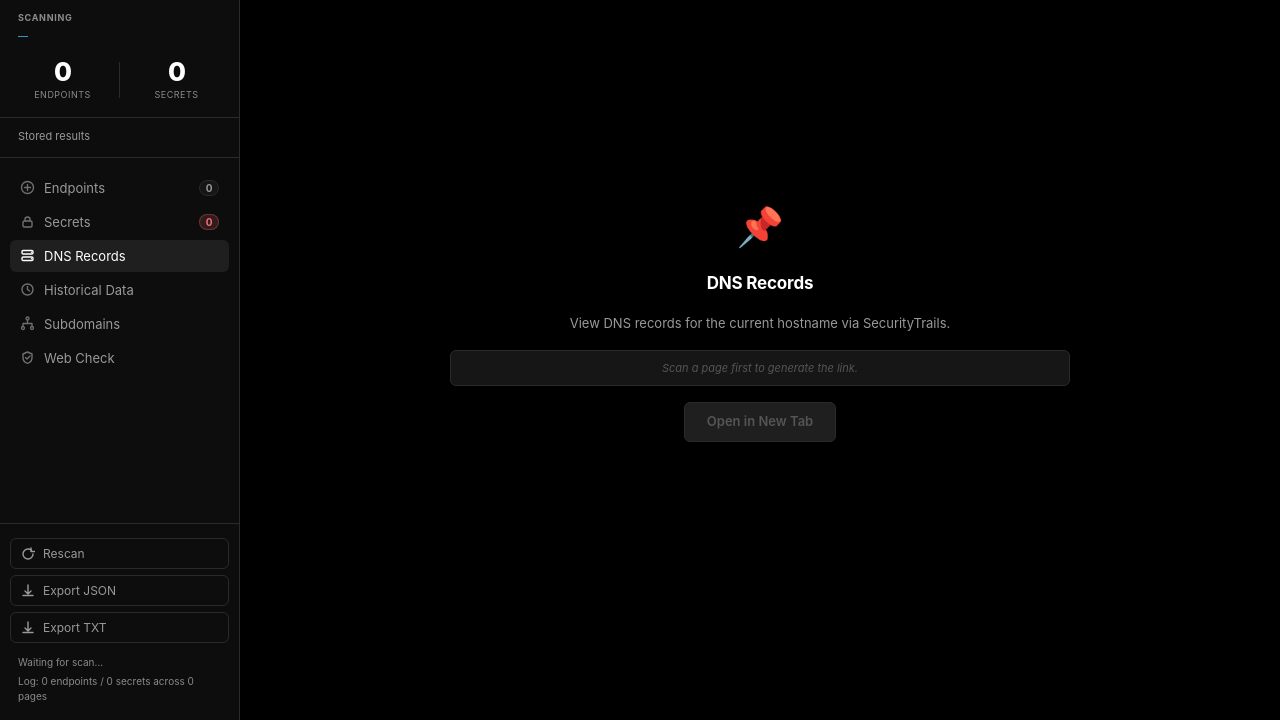
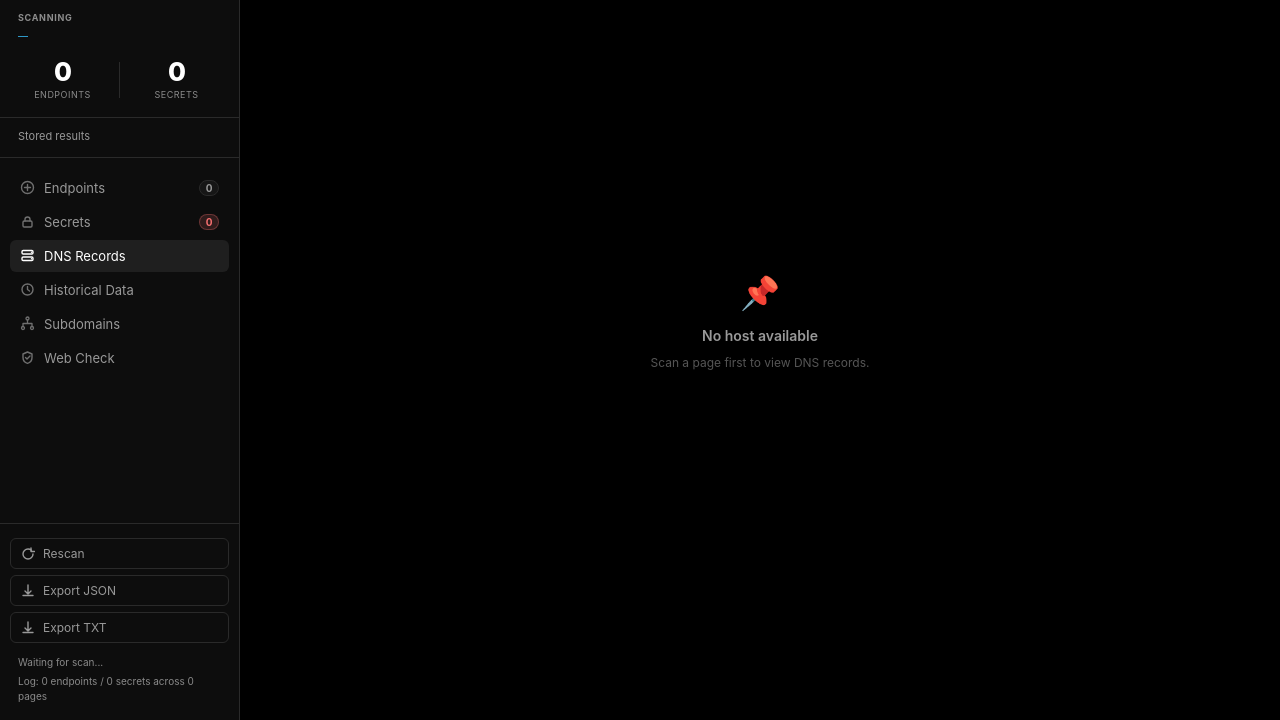
Before and after one commit to kboykov/secretsauce, a browser extension: page app.html in a window 1280 px wide. Both pictures are taken after a click on the button "DNS Records". Shown: the part 80-800 px from the top of the page. Drawn offline with Linux system fonts and the light colour scheme.

Commit message:
Strip X-Frame-Options/CSP to enable iframe embedding of external tools
Chrome MV3: declarativeNetRequest static ruleset (rules/frame_rules.json)
removes x-frame-options and content-security-policy response headers for
sub_frame requests to securitytrails.com and web-check.xyz.

Firefox MV2: webRequest onHeadersReceived listener with blocking mode
does the same for the same domains. Adds webRequest + webRequestBlocking
permissions to the Firefox manifest.

Reverts tab panels back to iframes now that header stripping is in place.

```diff
--- a/app.css
+++ b/app.css
@@ -720,78 +720,31 @@ html, body {
   transform: rotate(90deg);
 }
 
-/* ── External tab panels ───────────────────────────────────────────────── */
-.ext-tab {
+/* ── Iframe panels ─────────────────────────────────────────────────────── */
+.panel-iframe {
+  flex: 1;
+  width: 100%;
+  border: none;
+  background: var(--b0);
+  min-height: 0;
+  display: block;
+}
+
+.panel-iframe.hidden { display: none; }
+
+.panel-iframe-msg {
   flex: 1;
   display: flex;
   flex-direction: column;
   align-items: center;
   justify-content: center;
-  gap: 16px;
-  padding: 40px 60px;
+  gap: 8px;
+  padding: 60px 20px;
+  color: var(--w4);
   text-align: center;
 }
 
-.ext-tab-icon { font-size: 38px; }
-
-.ext-tab-title {
-  font-size: 17px;
-  font-weight: 700;
-  color: var(--w);
-  letter-spacing: -0.2px;
-}
-
-.ext-tab-desc {
-  font-size: 13px;
-  color: var(--w3);
-  max-width: 440px;
-  line-height: 1.6;
-}
-
-.ext-tab-url {
-  font-family: 'Cascadia Code', 'Fira Code', 'Consolas', monospace;
-  font-size: 11px;
-  color: var(--c);
-  background: var(--b2);
-  border: 1px solid var(--br);
-  border-radius: var(--r);
-  padding: 9px 14px;
-  word-break: break-all;
-  max-width: 620px;
-  width: 100%;
-  text-align: left;
-}
-
-.ext-tab-url.empty { color: var(--w4); font-family: inherit; font-style: italic; }
-
-.ext-tab-btn {
-  display: inline-flex;
-  align-items: center;
-  gap: 8px;
-  padding: 9px 22px;
-  background: var(--c);
-  color: #000;
-  border-radius: var(--r);
-  font-size: 13px;
-  font-weight: 600;
-  font-family: inherit;
-  text-decoration: none;
-  border: none;
-  cursor: pointer;
-  transition: opacity var(--transition);
-}
-
-.ext-tab-btn:hover { opacity: 0.85; }
-
-.ext-tab-btn[disabled],
-.ext-tab-btn.disabled {
-  background: var(--b3);
-  color: var(--w4);
-  border: 1px solid var(--br);
-  cursor: default;
-  pointer-events: none;
-  opacity: 1;
-}
+.panel-iframe-msg.hidden { display: none; }
 
 /* ── Scrollbar global ──────────────────────────────────────────────────── */
 * { scrollbar-width: thin; scrollbar-color: var(--br2) transparent; }
--- a/app.html
+++ b/app.html
@@ -192,46 +192,42 @@
 
     <!-- DNS Records panel -->
     <div class="panel" id="tab-dns">
-      <div class="ext-tab">
-        <div class="ext-tab-icon">&#128204;</div>
-        <div class="ext-tab-title">DNS Records</div>
-        <div class="ext-tab-desc">View DNS records for the current hostname via SecurityTrails.</div>
-        <div class="ext-tab-url empty" id="ext-url-dns">Scan a page first to generate the link.</div>
-        <a class="ext-tab-btn disabled" id="ext-open-dns" href="#" target="_blank" rel="noopener noreferrer">Open in New Tab</a>
+      <div class="panel-iframe-msg" id="placeholder-dns">
+        <div class="empty-icon">&#128204;</div>
+        <div class="empty-title">No host available</div>
+        <div class="empty-sub">Scan a page first to view DNS records.</div>
       </div>
+      <iframe class="panel-iframe hidden" id="iframe-dns"></iframe>
     </div>
 
     <!-- Historical Data panel -->
     <div class="panel" id="tab-history">
-      <div class="ext-tab">
-        <div class="ext-tab-icon">&#128337;</div>
-        <div class="ext-tab-title">Historical Data</div>
-        <div class="ext-tab-desc">View DNS history for the current hostname via SecurityTrails.</div>
-        <div class="ext-tab-url empty" id="ext-url-history">Scan a page first to generate the link.</div>
-        <a class="ext-tab-btn disabled" id="ext-open-history" href="#" target="_blank" rel="noopener noreferrer">Open in New Tab</a>
+      <div class="panel-iframe-msg" id="placeholder-history">
+        <div class="empty-icon">&#128337;</div>
+        <div class="empty-title">No host available</div>
+        <div class="empty-sub">Scan a page first to view historical data.</div>
       </div>
+      <iframe class="panel-iframe hidden" id="iframe-history"></iframe>
     </div>
 
     <!-- Subdomains panel -->
     <div class="panel" id="tab-subdomains">
-      <div class="ext-tab">
-        <div class="ext-tab-icon">&#127760;</div>
-        <div class="ext-tab-title">Subdomains</div>
-        <div class="ext-tab-desc">Enumerate subdomains for the root domain via SecurityTrails.</div>
-        <div class="ext-tab-url empty" id="ext-url-subdomains">Scan a page first to generate the link.</div>
-        <a class="ext-tab-btn disabled" id="ext-open-subdomains" href="#" target="_blank" rel="noopener noreferrer">Open in New Tab</a>
+      <div class="panel-iframe-msg" id="placeholder-subdomains">
+        <div class="empty-icon">&#127760;</div>
+        <div class="empty-title">No host available</div>
+        <div class="empty-sub">Scan a page first to view subdomains.</div>
       </div>
+      <iframe class="panel-iframe hidden" id="iframe-subdomains"></iframe>
     </div>
 
     <!-- Web Check panel -->
     <div class="panel" id="tab-webcheck">
-      <div class="ext-tab">
-        <div class="ext-tab-icon">&#128274;</div>
-        <div class="ext-tab-title">Web Check</div>
-        <div class="ext-tab-desc">Run a comprehensive web check for the current hostname via web-check.xyz.</div>
-        <div class="ext-tab-url empty" id="ext-url-webcheck">Scan a page first to generate the link.</div>
-        <a class="ext-tab-btn disabled" id="ext-open-webcheck" href="#" target="_blank" rel="noopener noreferrer">Open in New Tab</a>
+      <div class="panel-iframe-msg" id="placeholder-webcheck">
+        <div class="empty-icon">&#128274;</div>
+        <div class="empty-title">No host available</div>
+        <div class="empty-sub">Scan a page first to run a web check.</div>
       </div>
+      <iframe class="panel-iframe hidden" id="iframe-webcheck"></iframe>
     </div>
 
   </main>
--- a/app.js
+++ b/app.js
@@ -828,21 +828,21 @@ function getIframeUrl(tab) {
 }
 
 function loadIframeTab(tab) {
-  const urlEl = $(`ext-url-${tab}`);
-  const openBtn = $(`ext-open-${tab}`);
-  if (!urlEl || !openBtn) return;
+  const iframe = $(`iframe-${tab}`);
+  const placeholder = $(`placeholder-${tab}`);
+  if (!iframe) return;
   const url = getIframeUrl(tab);
   if (!url) {
-    urlEl.textContent = 'Scan a page first to generate the link.';
-    urlEl.classList.add('empty');
-    openBtn.href = '#';
-    openBtn.classList.add('disabled');
+    placeholder?.classList.remove('hidden');
+    iframe.classList.add('hidden');
     return;
   }
-  urlEl.textContent = url;
-  urlEl.classList.remove('empty');
-  openBtn.href = url;
-  openBtn.classList.remove('disabled');
+  placeholder?.classList.add('hidden');
+  iframe.classList.remove('hidden');
+  if (iframe.dataset.loadedHost !== currentHost) {
+    iframe.src = url;
+    iframe.dataset.loadedHost = currentHost;
+  }
 }
 
 function exportResultsTxt() {
--- a/secretsauce-firefox/app.css
+++ b/secretsauce-firefox/app.css
@@ -720,78 +720,31 @@ html, body {
   transform: rotate(90deg);
 }
 
-/* ── External tab panels ───────────────────────────────────────────────── */
-.ext-tab {
+/* ── Iframe panels ─────────────────────────────────────────────────────── */
+.panel-iframe {
+  flex: 1;
+  width: 100%;
+  border: none;
+  background: var(--b0);
+  min-height: 0;
+  display: block;
+}
+
+.panel-iframe.hidden { display: none; }
+
+.panel-iframe-msg {
   flex: 1;
   display: flex;
   flex-direction: column;
   align-items: center;
   justify-content: center;
-  gap: 16px;
-  padding: 40px 60px;
+  gap: 8px;
+  padding: 60px 20px;
+  color: var(--w4);
   text-align: center;
 }
 
-.ext-tab-icon { font-size: 38px; }
-
-.ext-tab-title {
-  font-size: 17px;
-  font-weight: 700;
-  color: var(--w);
-  letter-spacing: -0.2px;
-}
-
-.ext-tab-desc {
-  font-size: 13px;
-  color: var(--w3);
-  max-width: 440px;
-  line-height: 1.6;
-}
-
-.ext-tab-url {
-  font-family: 'Cascadia Code', 'Fira Code', 'Consolas', monospace;
-  font-size: 11px;
-  color: var(--c);
-  background: var(--b2);
-  border: 1px solid var(--br);
-  border-radius: var(--r);
-  padding: 9px 14px;
-  word-break: break-all;
-  max-width: 620px;
-  width: 100%;
-  text-align: left;
-}
-
-.ext-tab-url.empty { color: var(--w4); font-family: inherit; font-style: italic; }
-
-.ext-tab-btn {
-  display: inline-flex;
-  align-items: center;
-  gap: 8px;
-  padding: 9px 22px;
-  background: var(--c);
-  color: #000;
-  border-radius: var(--r);
-  font-size: 13px;
-  font-weight: 600;
-  font-family: inherit;
-  text-decoration: none;
-  border: none;
-  cursor: pointer;
-  transition: opacity var(--transition);
-}
-
-.ext-tab-btn:hover { opacity: 0.85; }
-
-.ext-tab-btn[disabled],
-.ext-tab-btn.disabled {
-  background: var(--b3);
-  color: var(--w4);
-  border: 1px solid var(--br);
-  cursor: default;
-  pointer-events: none;
-  opacity: 1;
-}
+.panel-iframe-msg.hidden { display: none; }
 
 /* ── Scrollbar global ──────────────────────────────────────────────────── */
 * { scrollbar-width: thin; scrollbar-color: var(--br2) transparent; }
```
Also changed, not shown: rules/frame_rules.json (added, +17 -0 lines), secretsauce-firefox/app.html (+20 -24 lines), secretsauce-firefox/app.js (+11 -11 lines), secretsauce-firefox/background.js (+24 -0 lines), manifest.json, secretsauce-firefox/manifest.json.
